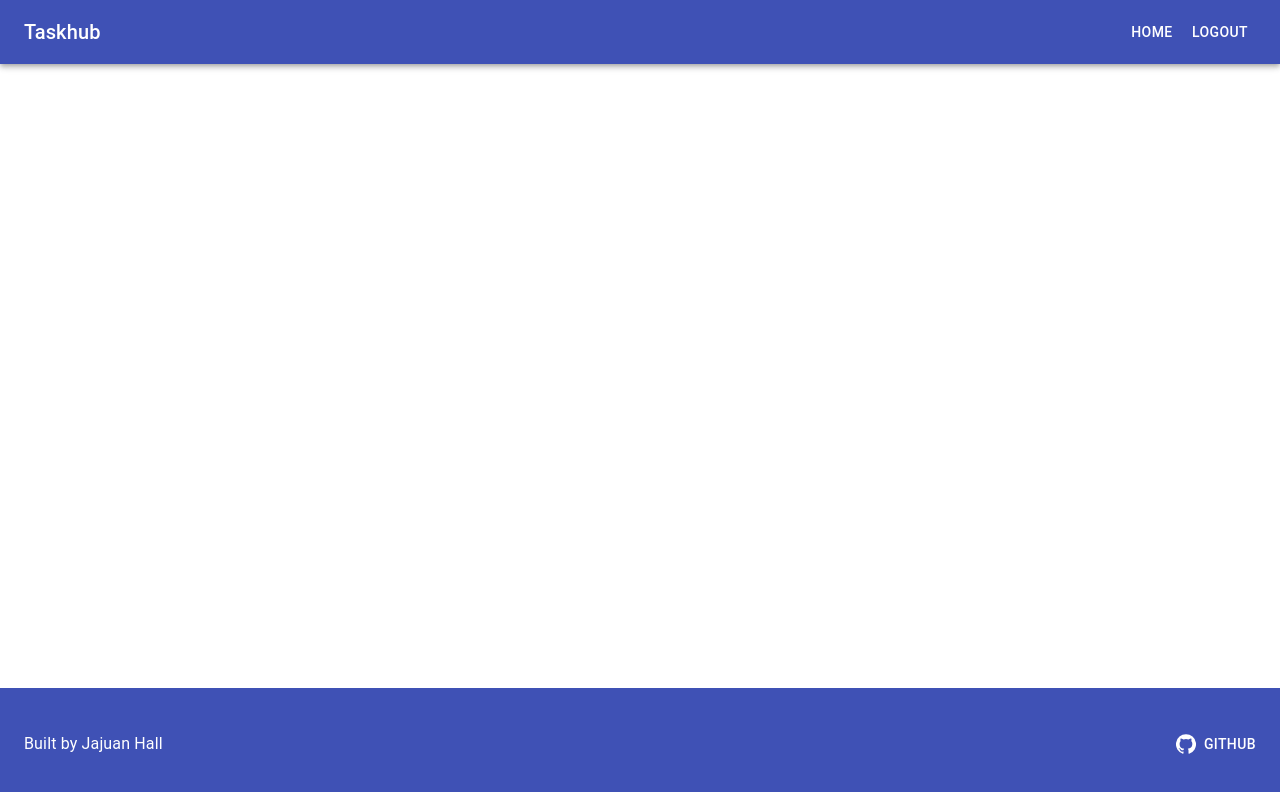
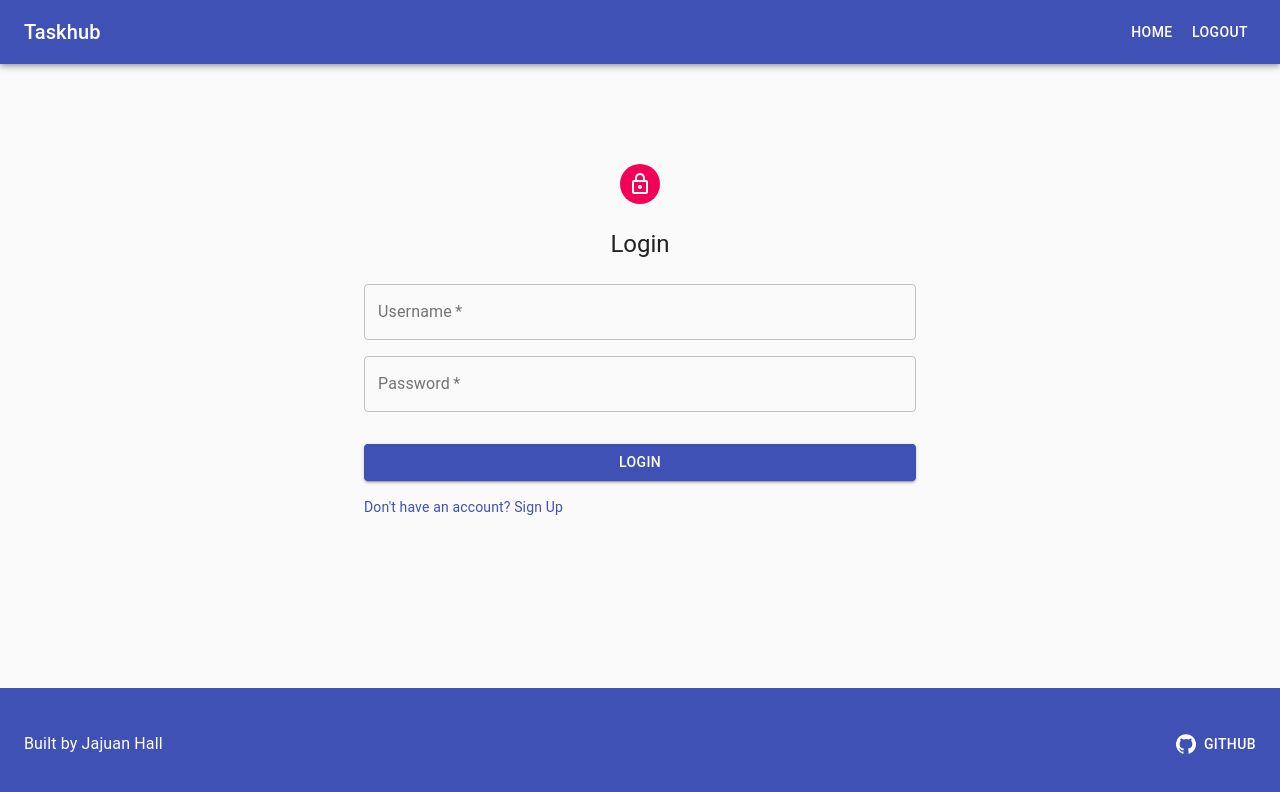
Before and after one commit to IamJajuan/TaskHub, a React (Create React App) app: page /login in a window 1280 px wide. Shown: the top 792 px of the page. Built offline with nearby package versions, Linux system fonts and the light colour scheme.

Commit message:
Create login page

```diff
--- a/src/App.js
+++ b/src/App.js
@@ -3,6 +3,7 @@ import './App.css';
 import Footer from './components/Footer';
 import Header from './components/Header';
 import Home from './pages/Home';
+import Login from './pages/Login'
 
 function App() {
   return (
@@ -13,6 +14,7 @@ function App() {
 
           <Switch>
           <Route exact path = "/" component = {Home} />
+          <Route path = "/login" component = {Login} />
           </Switch>
 
         </div>
--- /dev/null
+++ b/src/pages/Login.js
@@ -0,0 +1,68 @@
+import {  TextField,Button,Container,CssBaseline,Typography,Avatar,Grid,Link} from '@material-ui/core';
+import { LockOutlined } from '@material-ui/icons';
+import React from 'react'
+import { Link as RouterLink } from 'react-router-dom';
+import { GlobalStyles } from '../styles/Global';
+
+
+
+const Login = () => {
+
+    const classes = GlobalStyles()
+
+    return (
+        <Container className={classes.container}  maxWidth="sm">
+      <CssBaseline />
+        <Avatar className={classes.avatar}>
+        <LockOutlined />
+        </Avatar>
+        <Typography className = {classes.title} component="h1" variant="h5">
+          Login
+        </Typography>
+        <form className={classes.form} noValidate>
+        <TextField
+                  variant="outlined"
+                  required
+                  fullWidth
+                  id="username"
+                  label="Username"
+                  name="username"
+                  autoComplete="username"
+                />
+          <TextField
+            variant="outlined"
+            margin="normal"
+            required
+            fullWidth
+            name="password"
+            label="Password"
+            type="password"
+            id="password"
+            autoComplete="current-password"
+          />
+
+          <Button
+            type="submit"
+            fullWidth
+            variant="contained"
+            color="primary"
+            className={classes.btn}
+
+          >
+         Login
+          </Button>
+          <Grid container>
+
+            <Grid item>
+              <Link component = {RouterLink} to = '/signup' variant="body2">
+                {"Don't have an account? Sign Up"}
+              </Link>
+            </Grid>
+          </Grid>
+        </form>
+
+    </Container>
+    )
+}
+
+export default Login
--- /dev/null
+++ b/src/styles/Global.js
@@ -0,0 +1,29 @@
+import { makeStyles } from "@material-ui/core";
+
+export const GlobalStyles = makeStyles((theme) => ({
+
+    container: {
+        marginTop: theme.spacing(8),
+        display: 'flex',
+        flexDirection: 'column',
+        alignItems: 'center',
+      },
+      avatar: {
+        margin: theme.spacing(1),
+        backgroundColor: theme.palette.secondary.main,
+      },
+      form: {
+        width: '100%',
+        marginTop: theme.spacing(1),
+      },
+      btn: {
+        margin: theme.spacing(3, 0, 2),
+      },
+
+      title:{
+          margin:theme.spacing(2,0)
+      }
+
+
+
+}))
```
Also changed, not shown: 2 other files (tests, documents, lock files or other folders).
